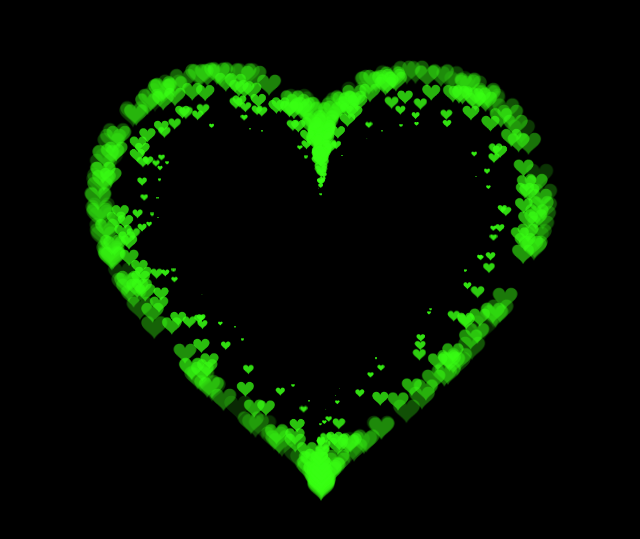
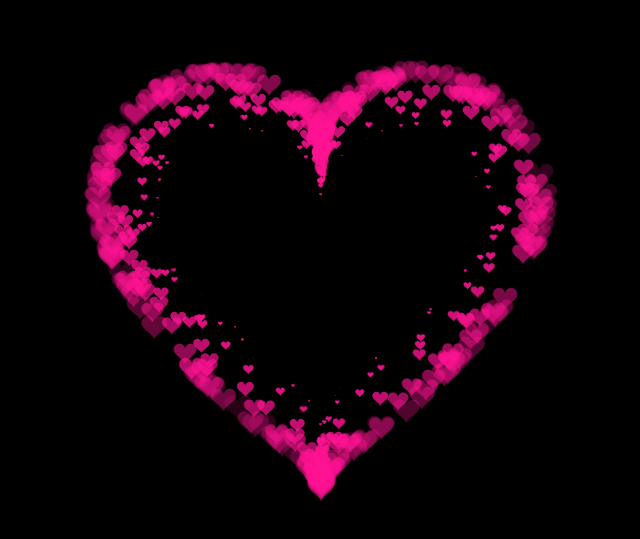
Before and after one commit to um-xair/Neon-Heart, a plain HTML site: page index.html in a window 1280 px wide. Shown: the part 123-662 px from the top of the page, without its empty margins (319-959 px from the left). Drawn offline with Linux system fonts and the light colour scheme.

Commit message:
Update index.html

```diff
--- a/index.html
+++ b/index.html
@@ -229,7 +229,7 @@
                 }
                 context.closePath();
                 // create the fill with green neon color
-                context.fillStyle = "#39ff14"; // Neon green color
+                context.fillStyle = "#ff1493"; // Pink green color
                 context.fill();
                 // create the image
                 var image = new Image();
```
